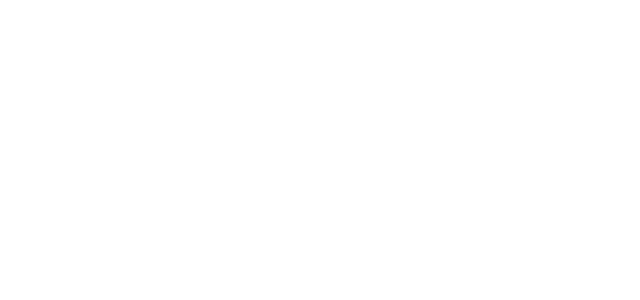
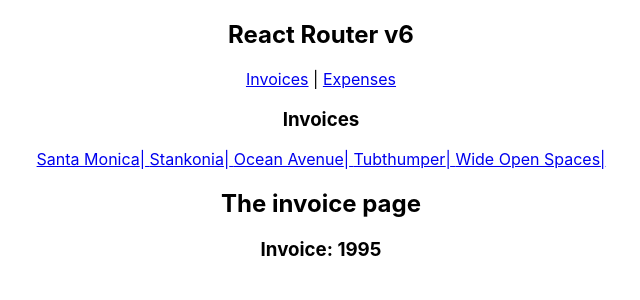
Before and after one commit to aindriu80/router-v6-tutorial, a React (Create React App) app: page /invoices/1995 in a window 1280 px wide. Before the commit this address had no page. Shown: the top 300 px of the page, without its empty margins (319-959 px from the left). Built offline with nearby package versions, Linux system fonts and the light colour scheme.

Commit message:
Reading URL Params

```diff
--- a/src/App.js
+++ b/src/App.js
@@ -1,19 +1,13 @@
-import { Route, Routes } from 'react-router-dom'
-
-import HomePage from './routes/home-page'
-import Expenses from './routes/expenses'
-import Invoices from './routes/invoices'
-
+import { Link, Routes, Outlet } from 'react-router-dom'
 import './App.css'
 
 function App() {
   return (
     <div className="App">
-      <Routes>
-        <Route path="/" element={<HomePage />} />
-        <Route path="expenses" element={<Expenses />} />
-        <Route path="invoices" element={<Invoices />} />
-      </Routes>
+      <h2>React Router v6</h2>
+      <Link to="/invoices">Invoices</Link> |{' '}
+      <Link to="/expenses">Expenses</Link>
+      <Outlet />
     </div>
   )
 }
--- /dev/null
+++ b/src/data.js
@@ -0,0 +1,36 @@
+let invoices = [
+  {
+    name: 'Santa Monica',
+    number: 1995,
+    amount: '$10,800',
+    due: '12/05/1995',
+  },
+  {
+    name: 'Stankonia',
+    number: 2000,
+    amount: '$8,000',
+    due: '10/31/2000',
+  },
+  {
+    name: 'Ocean Avenue',
+    number: 2003,
+    amount: '$9,500',
+    due: '07/22/2003',
+  },
+  {
+    name: 'Tubthumper',
+    number: 1997,
+    amount: '$14,000',
+    due: '09/01/1997',
+  },
+  {
+    name: 'Wide Open Spaces',
+    number: 1998,
+    amount: '$4,600',
+    due: '01/27/1998',
+  },
+]
+
+export function getInvoices() {
+  return invoices
+}
--- a/src/index.js
+++ b/src/index.js
@@ -1,13 +1,32 @@
 import React from 'react'
 import ReactDOM, { render } from 'react-dom'
-import { BrowserRouter } from 'react-router-dom'
+import { BrowserRouter, Routes, Route } from 'react-router-dom'
+import App from './App'
+import Expenses from './routes/expenses'
+import Invoices from './routes/invoices'
+import Invoice from './routes/invoice'
+
 import './index.css'
-import App from './App'
 
 ReactDOM.render(
   <React.StrictMode>
     <BrowserRouter>
-      <App />
+      <Routes>
+        <Route exact path="/" element={<App />}>
+          <Route path="expenses" element={<Expenses />} />
+          <Route path="invoices" element={<Invoices />}>
+            <Route path=":invoiceId" element={<Invoice />} />
+          </Route>
+          <Route
+            path="*"
+            element={
+              <main style={{ padding: '1rem' }}>
+                <p>There's nothing here!</p>
+              </main>
+            }
+          />
+        </Route>
+      </Routes>
     </BrowserRouter>
   </React.StrictMode>,
   document.getElementById('root')
--- a/src/routes/expenses.jsx
+++ b/src/routes/expenses.jsx
@@ -3,7 +3,6 @@
 function Expenses() {
   return (
     <>
-      <h2>React Router V6</h2>
       <h3>Expenses</h3>
     </>
   )
--- /dev/null
+++ b/src/routes/invoice.jsx
@@ -0,0 +1,11 @@
+import { useParams } from 'react-router-dom'
+function Invoice() {
+  let params = useParams()
+  return (
+    <>
+      <h2>The invoice page</h2>
+      <h3>Invoice: {params.invoiceId}</h3>
+    </>
+  )
+}
+export default Invoice
--- a/src/routes/invoices.jsx
+++ b/src/routes/invoices.jsx
@@ -1,10 +1,19 @@
 import React from 'react'
+import { Link, Outlet } from 'react-router-dom'
+import { getInvoices } from '../data'
 
-const Invoices = () => {
+function Invoices() {
+  let invoices = getInvoices()
+  // console.log(invoices)
   return (
     <>
-      <h2>React Router V6</h2>
       <h3>Invoices</h3>
+      {invoices.map((invoice) => (
+        <Link to={`/invoices/${invoice.number}`} key={invoice.number}>
+          {invoice.name}|{' '}
+        </Link>
+      ))}
+      <Outlet />
     </>
   )
 }
```
Also changed, not shown: src/routes/top-nav.jsx (added, +21 -0 lines).
